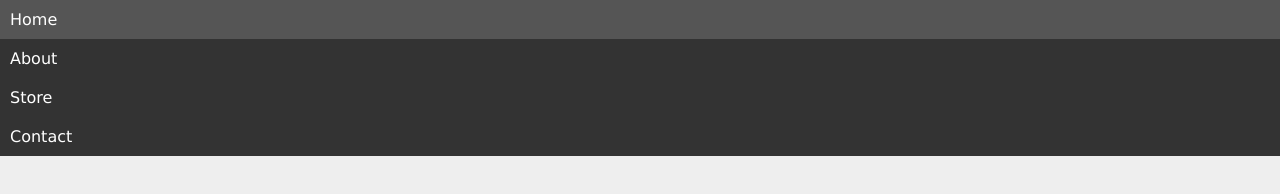
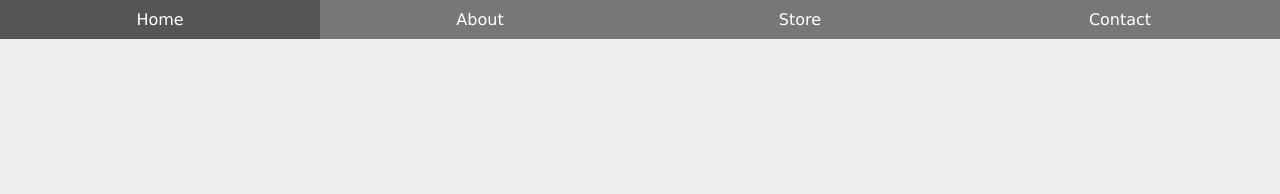
Before and after one commit to piotr-skolorzynski/CSS-Flexbox, a plain HTML site: page example-1/menu.html in a window 1280 px wide. Drawn offline with Linux system fonts and the light colour scheme.

Commit message:
example-1 directory. style.css file modified. Added explanations of justify-content properties.

```diff
--- a/example-1/style.css
+++ b/example-1/style.css
@@ -27,12 +27,32 @@ nav ul {
 
 nav a {
     text-decoration: none;
-    /* text-align: center; */
+    text-align: center;
     color: #fff;
     display: block;
     padding: 10px;
+    background-color: #777;
 }
 
 nav a:hover {
     background-color: #555;
 }
+
+/* flex styles */
+
+@media screen and (min-width: 768px) {
+    nav ul {
+        display: flex;
+        /* justify-content: center; */
+        /* justify-content: flex-end; */
+        justify-content: flex-start;
+        /* justify-content: space-around; */
+        /* justify-content: space-between; */
+        /* justify-content: space-evenly; */
+
+    }
+
+    nav li {
+        flex: 1 1 0;
+    }
+}
```
